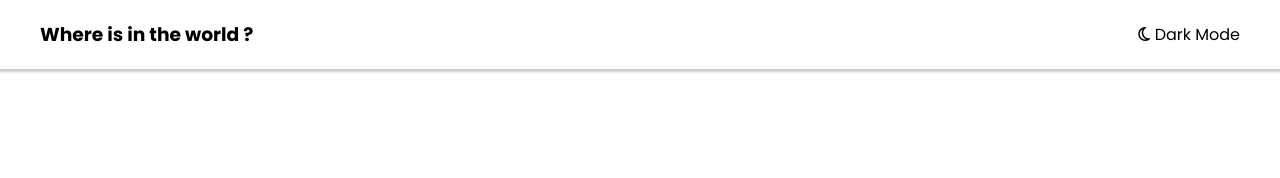
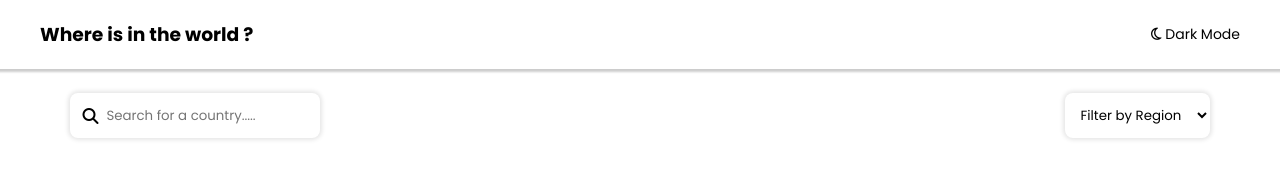
Before and after one commit to IndianCodingMaster/Rest-Countries-Api, a plain HTML site: page index.html in a window 1280 px wide. Drawn offline with Linux system fonts and the light colour scheme; no server answers.

Commit message:
adding more features

```diff
--- a/index.html
+++ b/index.html
@@ -18,11 +18,31 @@
     <header>
       <div class="header">
         <h3>Where is in the world ?</h3>
-        <p><i class="fa-regular fa-moon"></i>&nbsp;Dark Mode</p>
+        <p class="theme-changer">
+          <i class="fa-regular fa-moon"></i>&nbsp;Dark Mode
+        </p>
       </div>
     </header>
 
     <main>
+      <div class="search-container">
+        <div class="input">
+          <i class="fa-solid fa-magnifying-glass"></i>
+          <input
+            id="input"
+            type="text"
+            placeholder="Search for a country....."
+          />
+        </div>
+        <select class="filter-by-region">
+          <option value="" hidden>Filter by Region</option>
+          <option value="Africa">Africa</option>
+          <option value="America">America</option>
+          <option value="Asia">Asia</option>
+          <option value="Europe">Europe</option>
+          <option value="Oceania">Oceania</option>
+        </select>
+      </div>
       <div class="card-container"></div>
     </main>
   </body>
--- a/script.js
+++ b/script.js
@@ -1,21 +1,27 @@
 const cardContainer = document.querySelector(".card-container");
+const searchInput = document.querySelector("#input");
+const filterByRegion = document.querySelector(".filter-by-region");
+const themeChanger = document.querySelector(".theme-changer");
 
-// const cardHTML = `
-//     <img src="https://flagcdn.com/in.svg" alt="flag" width="200" />
-//     <div class="country-details">
-//       <h3>Germany</h3>
-//       <p><b>Population : </b><span>8155555</span></p>
-//       <p><b>Region : </b><span>Europe</span></p>
-//       <p><b>Capital : </b><span>Berlin</span></p>
-//     </div>
-//   `;
-// cardContainer.innerHTML = cardHTML;
-
-// console.log(cardContainer);
+let allCountriesData;
 
 fetch("https://restcountries.com/v3.1/all")
   .then((res) => res.json())
   .then((data) => {
+    renderCountries(data);
+    allCountriesData = data;
+  });
+
+filterByRegion.addEventListener("change", (e) => {
+  fetch(`https://restcountries.com/v3.1/region/${filterByRegion.value}`)
+    .then((res) => res.json())
+    .then((data) => {
+      renderCountries(data);
+    });
+});
+
+function renderCountries(data) {
+  cardContainer.innerHTML = "";
   data.forEach((country) => {
     const countryCard = document.createElement("a");
     countryCard.href = `/country.html?name=${country.name.common}`;
@@ -32,6 +38,16 @@ fetch("https://restcountries.com/v3.1/all")
       </div>
      `;
     cardContainer.append(countryCard);
-      // console.log(countryCard);
   });
+}
+
+searchInput.addEventListener("input", (e) => {
+  const filteredCountries = allCountriesData.filter((country) =>
+    country.name.common.toLowerCase().includes(e.target.value.toLowerCase())
+  );
+  renderCountries(filteredCountries);
 });
+
+themeChanger.addEventListener("click", () => {
+  document.body.classList.toggle("dark");
+});
--- a/style.css
+++ b/style.css
@@ -6,21 +6,76 @@
   box-sizing: border-box;
   font-family: "Poppins", sans-serif;
 }
-/*
+
 body {
-  background-color: hsl(207, 26%, 17%);
-  color: #fff;
-} */
+  --background-color: white;
+  --text-color: black;
+  --elements-color: white;
+  background-color: var(--background-color);
+  color: var(--text-color);
+}
+
+body.dark {
+  --background-color: hsl(207, 26%, 17%);
+  --text-color: white;
+  --elements-color: hsl(209, 23%, 22%);
+}
 
 header {
   padding: 20px 40px;
   box-shadow: 0 0 2px 3px rgba(0, 0, 0, 0.2);
+  background-color: var(--elements-color);
 }
 
 .header {
   display: flex;
   align-items: center;
   justify-content: space-between;
+}
+
+.header p {
+  cursor: pointer;
+  font-size: 14px;
+}
+
+.search-container {
+  display: flex;
+  justify-content: space-between;
+  margin: 24px auto;
+  max-width: 89%;
+}
+
+.search-container .input {
+  display: flex;
+  align-items: center;
+  gap: 8px;
+  box-shadow: 0 0 4px 2px rgba(0, 0, 0, 0.1);
+  padding: 12px;
+  border-radius: 8px;
+  width: 250px;
+}
+
+.search-container .input input {
+  border: none;
+  outline: none;
+  width: 100%;
+  color: inherit;
+  background-color: inherit;
+}
+
+.search-container .filter-by-region {
+  padding: 12px;
+  border-radius: 8px;
+  border: none;
+  outline: none;
+  box-shadow: 0 0 4px 2px rgba(0, 0, 0, 0.1);
+  color: inherit;
+  background-color: inherit;
+}
+
+.search-container .filter-by-region option {
+  color: var(--text-color);
+  background-color: var(--background-color);
 }
 
 .card-container {
@@ -38,6 +93,7 @@ header {
   overflow: hidden;
   text-decoration: none;
   color: black;
+  background-color: var(--elements-color);
 }
 
 .card img {
@@ -48,7 +104,8 @@ header {
 }
 
 .country-details {
-  padding: 16px 2px;
+  padding: 16px 12px;
+  color: var(--text-color);
 }
 
 .country-details h3 {
@@ -156,4 +213,13 @@ header {
     margin-bottom: 16px;
     font-size: 24px;
   }
+
+  .search-container {
+    flex-direction: column;
+    gap: 16px;
+  }
+
+  .search-container .filter-by-region {
+    width: 250px;
+  }
 }
```
Lines whose indentation alone changed are shown as unchanged.
